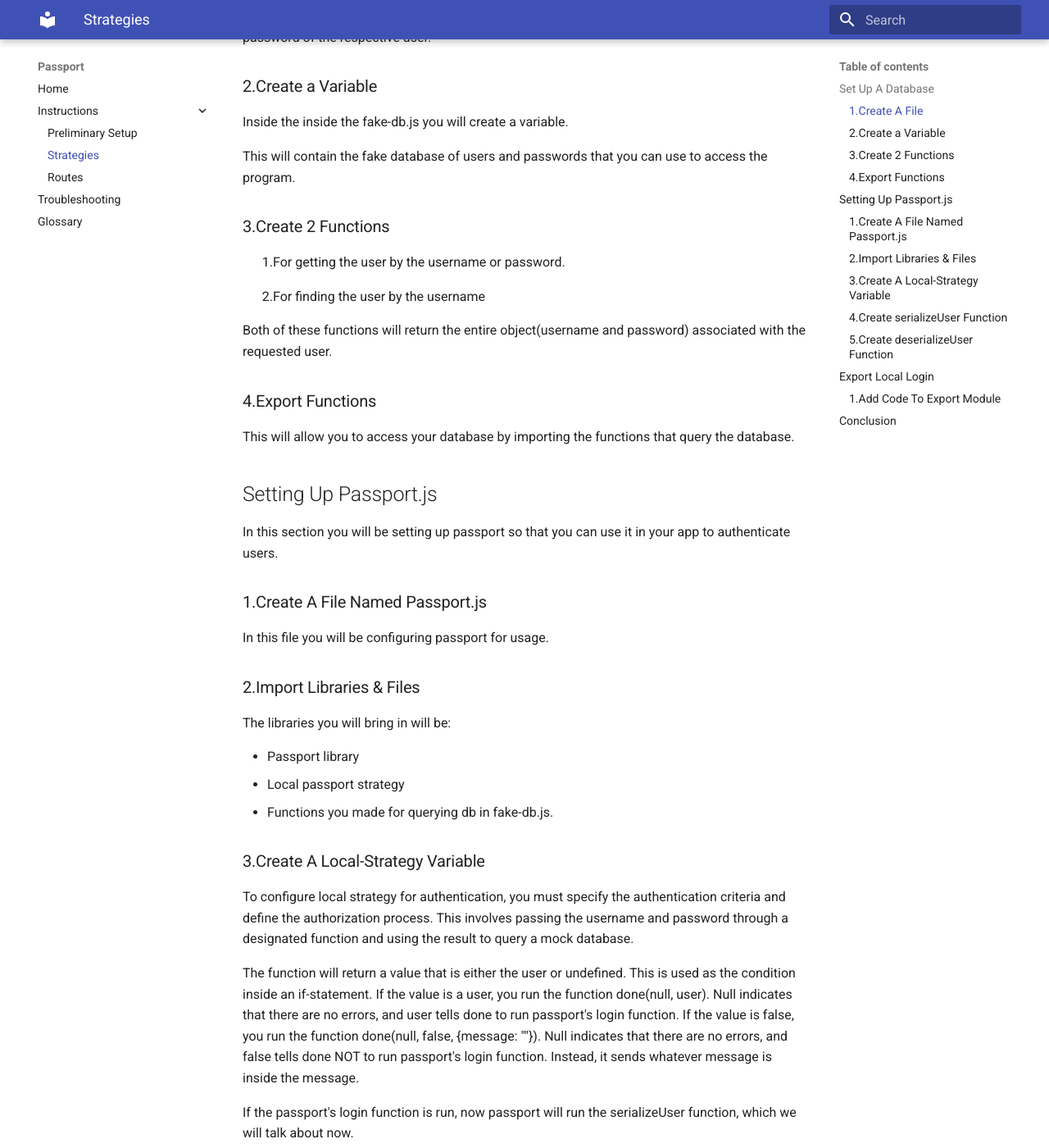
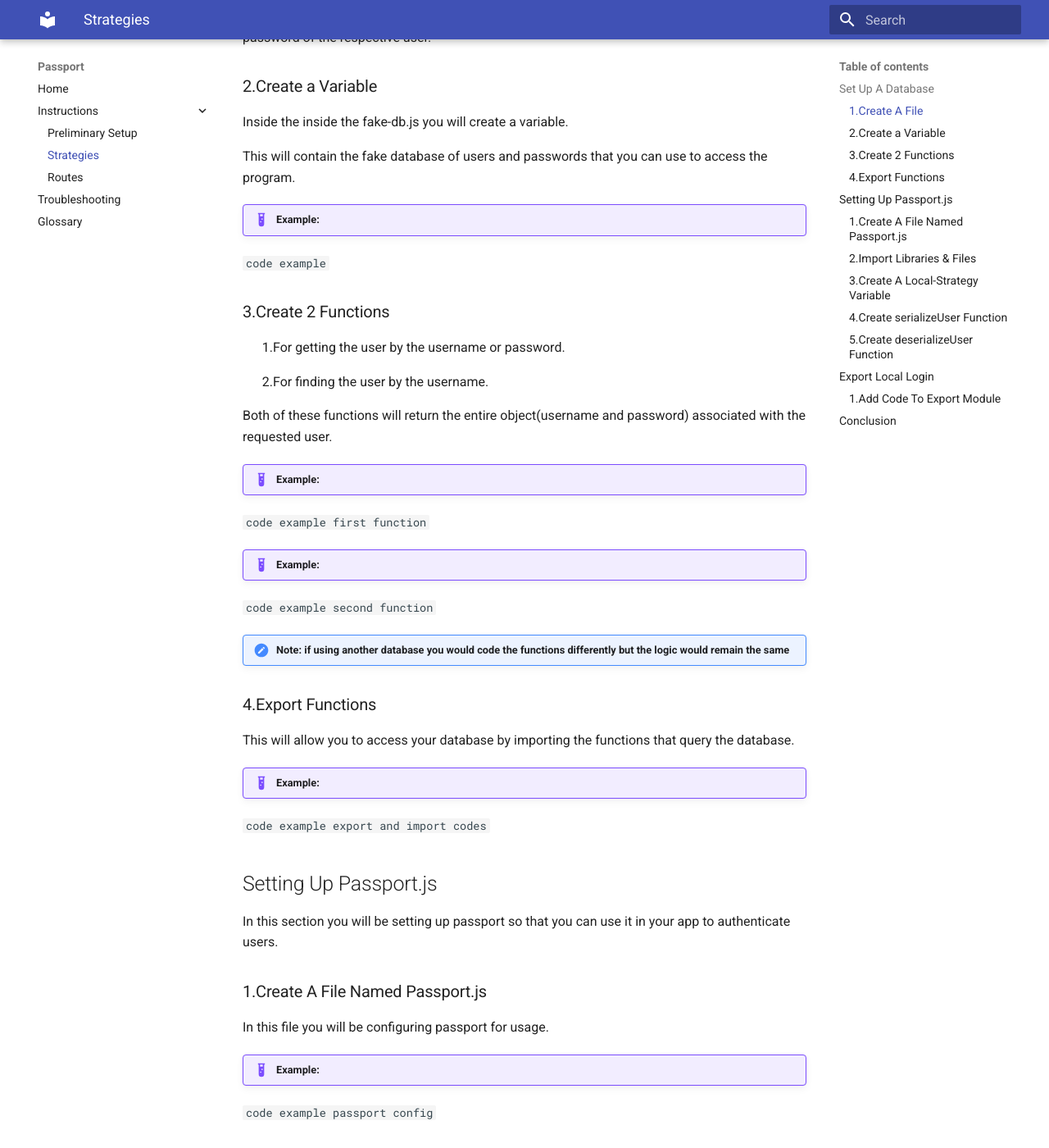
Before and after one commit to breadscorner/Passport.js-LocalStrategyUserDocumentation, an MkDocs documentation site: the page built from docs/strategies.md, in a window 1280 px wide and 1400 px high, scrolled down 487 px. Shown: the whole window at 82% size. Built offline with MkDocs 1.6.1 and Material for MkDocs 9.7.7, drawn with Linux system fonts in a browser that asks for light colours; some of the changed text lies outside the part shown.

Commit message:
admonitions and code example framework

````diff
--- a/docs/strategies.md
+++ b/docs/strategies.md
@@ -17,25 +17,38 @@
 Inside the inside the fake-db.js you will create a variable.
 
 This will contain the fake database of users and passwords that you can use to access the program.
-<!-- screenshot of the code block -->
+
+!!! example "Example: "
+
+```code example```
 
 ### 3.Create 2 Functions
 
 &nbsp;&nbsp;&nbsp;&nbsp;&nbsp;&nbsp;1.For getting the user by the username or password.
 
-&nbsp;&nbsp;&nbsp;&nbsp;&nbsp;&nbsp;2.For finding the user by the username
+&nbsp;&nbsp;&nbsp;&nbsp;&nbsp;&nbsp;2.For finding the user by the username.
 
 Both of these functions will return the entire object(username and password) associated with the requested user.
-<!-- code block for first function -->
+
+!!! example "Example: "
+
+```code example first function```
 <!-- explanation of code block -->
-<!-- code block for second function -->
+
+!!! example "Example: "
+
+```code example second function```
 <!-- explanation of code block -->
-<!-- Note: if using another database you would code the functions differently but the logic would remain the same -->
+
+!!! note "Note: if using another database you would code the functions differently but the logic would remain the same"
 
 ### 4.Export Functions
 
 This will allow you to access your database by importing the functions that query the database.
-<!-- code block of the export and import codes -->
+
+!!! example "Example: "
+
+```code example export and import codes```
 
 ## Setting Up Passport.js
 
@@ -44,7 +57,10 @@
 ### 1.Create A File Named Passport.js
 
 In this file you will be configuring passport for usage.
-<!--  -->
+
+!!! example "Example: "
+
+```code example passport config```
 
 ### 2.Import Libraries & Files
 
@@ -53,13 +69,18 @@
 * Passport library
 * Local passport strategy
 * Functions you made for querying db in fake-db.js.
-<!-- code block of the imports -->
+
+!!! example "Example: "
+
+```code example import codes```
 
 ### 3.Create A Local-Strategy Variable
 
 To configure local strategy for authentication, you must specify the authentication criteria and define the authorization process. This involves passing the username and password through a designated function and using the result to query a mock database.
 
-<!-- code block displaying this step -->
+!!! example "Example: "
+
+```code example```
 <!-- explain the code below -->
 <!-- annotated code block with explanations on each line -->
 
@@ -70,16 +91,23 @@
 ### 4.Create serializeUser Function
 
 This function stores the identifying logged in user id which in this case we have used username. This information is stored inside the sessions.
-<!-- code block of serializeUser -->
+
+!!! example "Example: "
+
+```code example serializeUser```
 
 ### 5.Create deserializeUser Function
 
 In this function the information that the done function inside the serialize function takes, which is the user's username, is used in deserializeUser. We use a function(name of function) from our fake-db.js to query for the user based off of their username. The returned value from that function is stored inside a variable.
-<!-- code block of deserializeUser function -->
+
+!!! example "Example: "
+
+```code example deserializeUser```
 
 If the variable contains an object(username, password), we run done(null, user). This done function puts the user object inside req.user, which can be accessed for a future usage.
 
 If the variable contains undefined, we run done({message: ""}, null), where the message is sent to the servers console(VSCode console) to tell the user that the function failed to retrieve a matching user with the requested username.
+
 <!-- screenshot of console with message -->
 
 ## Export Local Login
@@ -89,7 +117,10 @@
 ### 1.Add Code To Export Module
 
 Add a line of code to the bottom of passport.js.
- <!-- code block -->
+
+!!! example "Example: "
+
+```code example```
 
 By running this you modify passport to use your local login strategy. As well you can now export your modified passport to app.js.
 
````
Also changed, not shown: docs/index.md (+4 -0 lines), docs/preliminary.md (+2 -0 lines).
